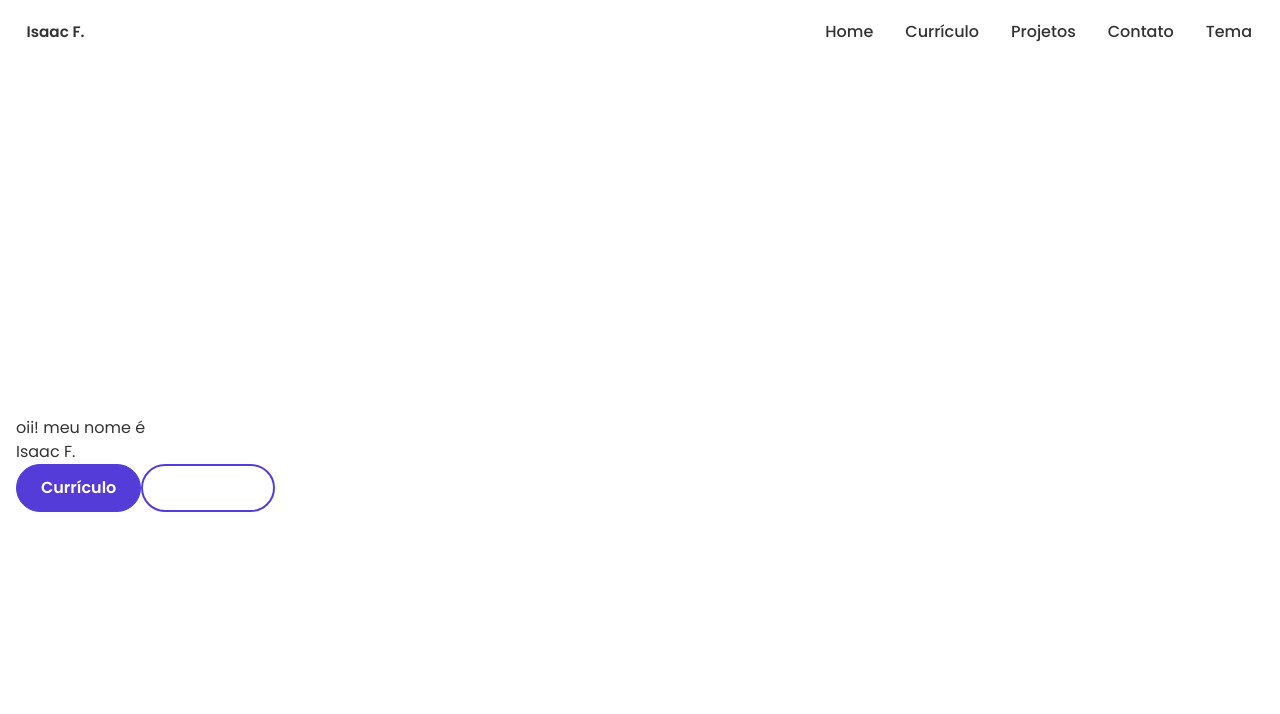
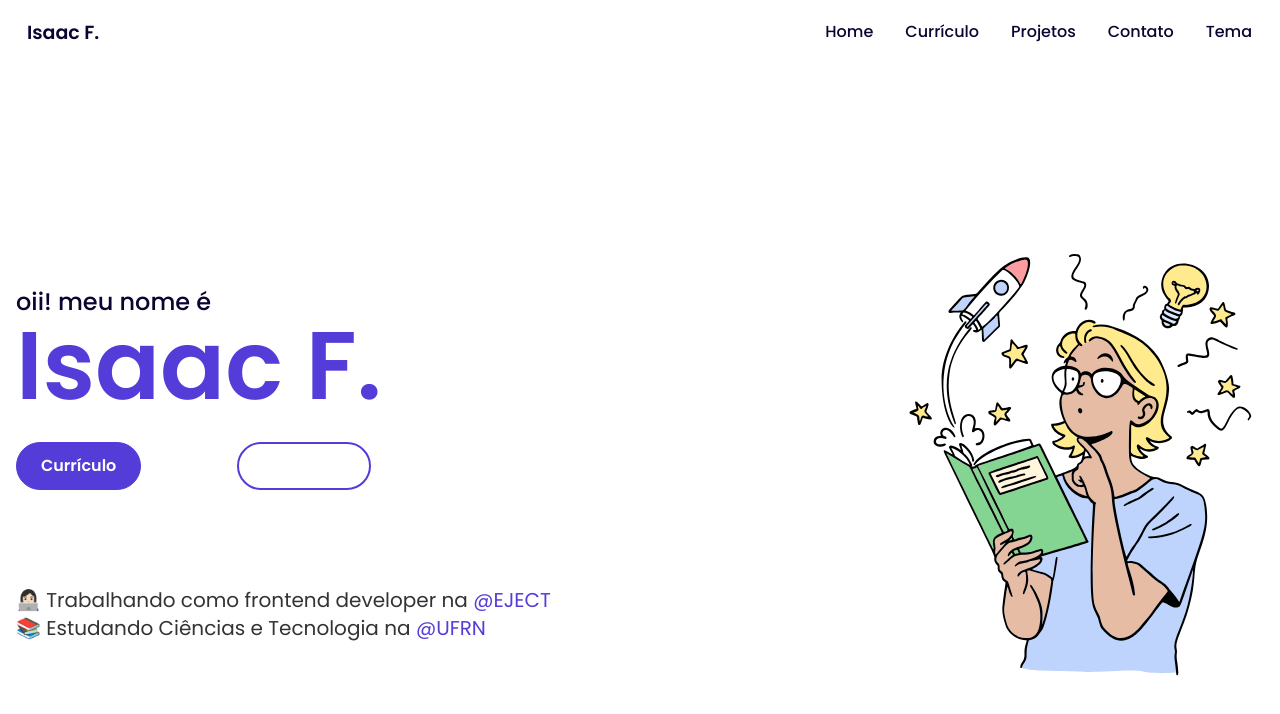
Before and after one commit to isacfg/portfolio, a Vue app: page / in a window 1280 px wide. Shown: the top 714 px of the page. Built offline with nearby package versions, Linux system fonts and the light colour scheme.

Commit message:
#0.2v Hero

```diff
--- a/package.json
+++ b/package.json
@@ -3,9 +3,10 @@
   "version": "0.0.0",
   "private": true,
   "scripts": {
-    "dev": "vite",
+    "dev": "vite --host",
     "build": "vite build",
     "preview": "vite preview",
+    "host": "vite --host",
     "lint": "eslint . --ext .vue,.js,.jsx,.cjs,.mjs --fix --ignore-path .gitignore"
   },
   "dependencies": {
--- a/src/components/Header.vue
+++ b/src/components/Header.vue
@@ -3,31 +3,45 @@
     <div class="navbar bg-base-100">
       <div class="flex-1">
         <a
-          class="transition-custom btn-ghost btn text-base font-semibold normal-case hover:scale-110 hover:bg-transparent hover:text-purple"
+          class="transition-custom btn-ghost btn text-xl font-semibold normal-case text-black hover:scale-110 hover:bg-transparent hover:text-purple"
           >Isaac F.</a
         >
       </div>
       <div class="flex-none">
         <ul class="menu menu-horizontal px-1 font-medium">
           <li class="hover:text-purple">
-            <RouterLink class="hover:bg-transparent" to="/">Home</RouterLink>
+            <RouterLink
+              class="text-black hover:bg-transparent hover:text-purple"
+              to="/"
+              >Home</RouterLink
+            >
           </li>
           <li class="hover:text-purple">
             <!-- <RouterLink to="/">curriculo</RouterLink> -->
-            <a class="hover:bg-transparent" href="#">Currículo</a>
+            <a
+              class="text-black hover:bg-transparent hover:text-purple"
+              href="#"
+              >Currículo</a
+            >
           </li>
           <li class="hover:text-purple">
-            <RouterLink class="hover:bg-transparent" to="/projects"
+            <RouterLink
+              class="text-black hover:bg-transparent hover:text-purple"
+              to="/projects"
               >Projetos</RouterLink
             >
           </li>
           <li class="hover:text-purple">
-            <RouterLink class="hover:bg-transparent" to="/contact"
+            <RouterLink
+              class="text-black hover:bg-transparent hover:text-purple"
+              to="/contact"
               >Contato</RouterLink
             >
           </li>
           <li class="hover:text-purple">
-            <a class="hover:bg-transparent" href="">Tema</a>
+            <a class="text-black hover:bg-transparent hover:text-purple" href=""
+              >Tema</a
+            >
           </li>
         </ul>
       </div>
@@ -57,19 +71,21 @@
             tabindex="0"
             class="dropdown-content menu rounded-box menu-compact mt-3 w-52 bg-base-100 p-2 shadow">
             <li class="hover:text-purple">
-              <RouterLink class="hover:bg-transparent" to="/">Home</RouterLink>
+              <RouterLink class="text-black hover:bg-transparent" to="/"
+                >Home</RouterLink
+              >
             </li>
             <li class="hover:text-purple">
               <!-- <RouterLink to="/">curriculo</RouterLink> -->
-              <a class="hover:bg-transparent" href="#">Currículo</a>
+              <a class="text-black hover:bg-transparent" href="#">Currículo</a>
             </li>
             <li class="hover:text-purple">
-              <RouterLink class="hover:bg-transparent" to="/projects"
+              <RouterLink class="text-black hover:bg-transparent" to="/projects"
                 >Projetos</RouterLink
               >
             </li>
             <li class="hover:text-purple">
-              <RouterLink class="hover:bg-transparent" to="/contact"
+              <RouterLink class="text-black hover:bg-transparent" to="/contact"
                 >Contato</RouterLink
               >
             </li>
--- a/src/components/btns/Button.vue
+++ b/src/components/btns/Button.vue
@@ -1,6 +1,6 @@
 <template>
   <a
-    class="transition-custom btn rounded-3xl border-purple bg-purple px-4 text-base font-semibold capitalize text-white outline-none hover:scale-110"
+    class="transition-custom btn rounded-3xl border-purple bg-purple px-4 text-base font-semibold capitalize text-white outline-none hover:scale-110 max-md:text-sm"
     :class="{
       'px-6 hover:border-purple hover:bg-white hover:text-purple':
         type === 'btn-primary',
--- a/src/views/HomeView.vue
+++ b/src/views/HomeView.vue
@@ -2,18 +2,47 @@
   <Header />
 
   <!-- hero -->
-  <div class="container mx-auto flex h-screen items-center px-4">
-    <div class="left">
-      <div class="texts">
-        <p>oii! meu nome é</p>
-        <h1>Isaac F.</h1>
+  <div
+    class="container mx-auto flex h-screen flex-row items-center px-4 max-md:flex-col">
+    <div class="left flex flex-col gap-y-24">
+      <div class="main flex flex-col gap-y-7">
+        <div class="texts">
+          <p class="text-2xl font-medium text-black max-md:text-xl">
+            oii! meu nome é
+          </p>
+          <h1 class="text-8xl font-semibold text-purple max-md:text-7xl">
+            Isaac F.
+          </h1>
+        </div>
+        <div class="btns flex items-center gap-x-24 max-md:gap-x-10">
+          <Button text="Currículo" type="btn-primary" />
+          <Button text="ver projetos" type="btn-secondary" />
+        </div>
       </div>
-      <div class="btns">
-        <Button text="Currículo" type="btn-primary" />
-        <Button text="ver projetos" type="btn-secondary" />
+      <div class="texts-b">
+        <p class="text-xl font-normal max-md:text-center max-md:text-base">
+          👩🏻‍💻 Trabalhando como frontend developer na
+          <a
+            href="https://www.ejectufrn.com.br/"
+            class="transition-custom text-purple hover:scale-110"
+            target="_blank"
+            >@EJECT</a
+          >
+        </p>
+        <p class="text-xl font-normal max-md:text-center max-md:text-base">
+          📚 Estudando Ciências e Tecnologia na
+          <a
+            class="transition-custom text-purple hover:scale-110"
+            target="_blank"
+            href="https://www.ufrn.br/"
+            >@UFRN</a
+          >
+        </p>
       </div>
     </div>
-    <div class="right"></div>
+    <div class="right ml-auto max-md:mx-auto max-md:my-auto">
+      <img src="../assets/ilus.svg" class="max-md:w-3/4" alt="" srcset="" />
+    </div>
   </div>
 </template>
 
--- a/tailwind.config.js
+++ b/tailwind.config.js
@@ -20,7 +20,7 @@ module.exports = {
       colors: {
         white: '#FFF',
         purple: '#543CD9',
-        midnight: '#0A0430',
+        black: '#0A0430',
         gray: '#7F7F7F',
         lightgray: '#D9D9D9',
       },
```
Also changed, not shown: src/assets/ilus.svg (added).
